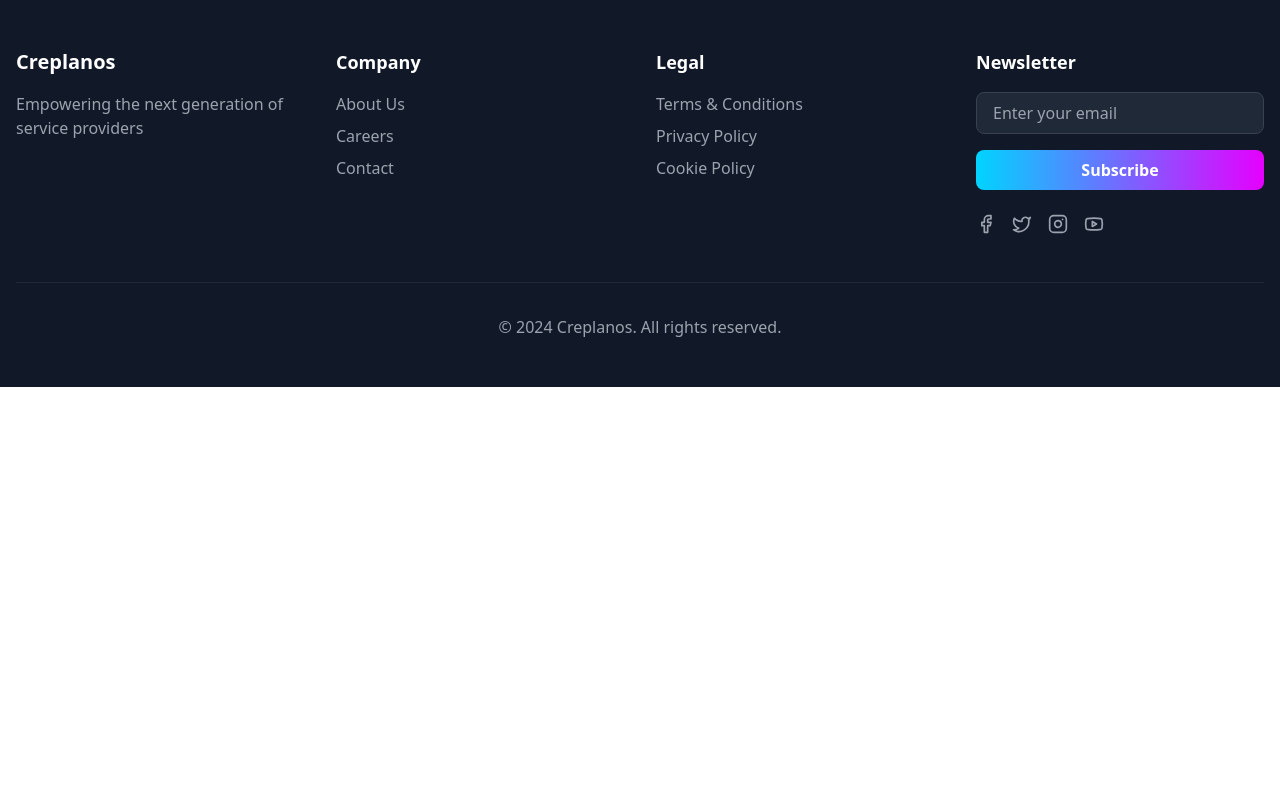
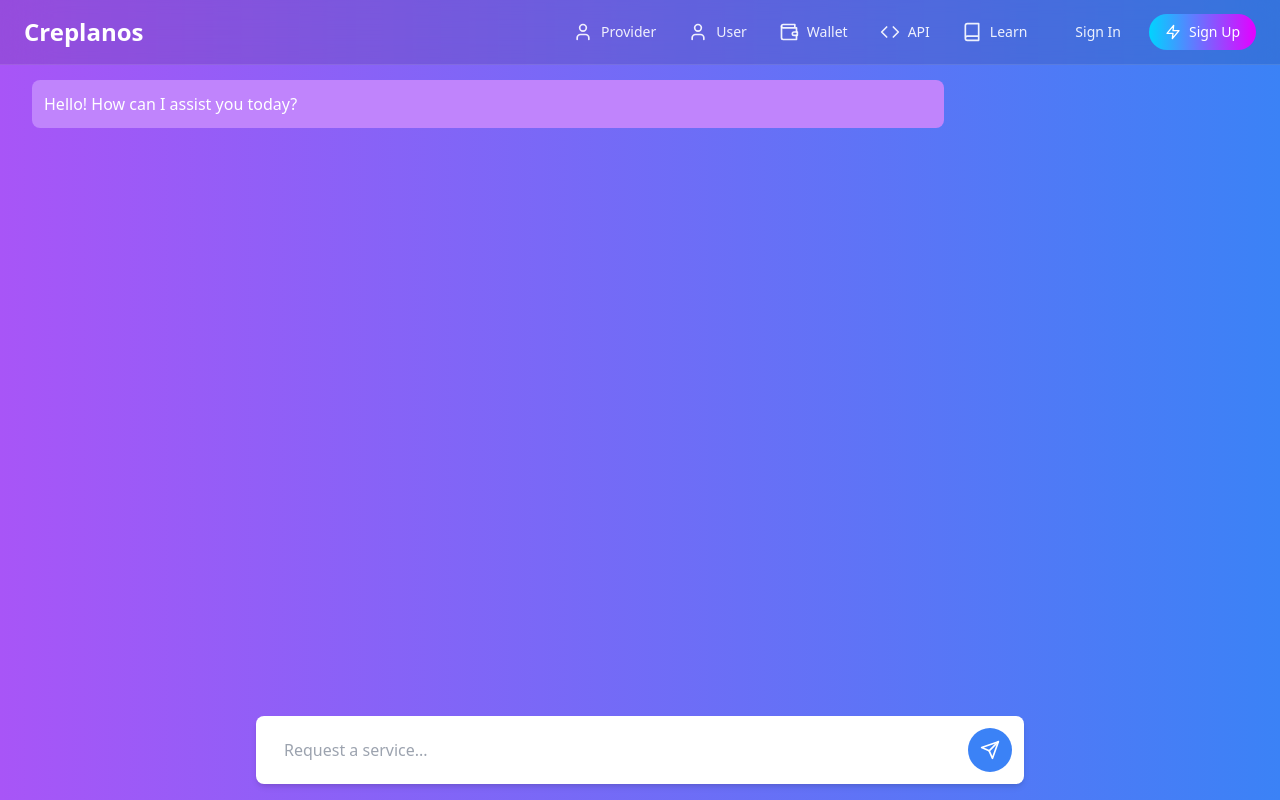
Before and after one commit to GranularX/creplanos_fire, a React (Vite) app: page /chat in a window 1280 px wide. Shown: the top 800 px of the page. Built offline with nearby package versions, Linux system fonts and the light colour scheme.

Commit message:
feat: added chat interface

```diff
--- a/src/App.tsx
+++ b/src/App.tsx
@@ -11,6 +11,7 @@ import { Layout } from './components/Layout';
 import { ServiceProviderProfile } from './components/profile/ServiceProviderProfile';
 import { UserProfile } from './components/profile/UserProfile';
 import { WalletPage } from './components/wallet/WalletPage';
+import ChatInterface from './components/ChatInterface';
 
 function App() {
   return (
@@ -21,6 +22,7 @@ function App() {
             <>
               <Hero />
               <Features />
+              {/* <ChatInterface /> Added ChatInterface component */}
             </>
           } />
           <Route path="signin" element={<SignIn />} />
@@ -30,6 +32,7 @@ function App() {
           <Route path='api' element={<API/>}/>
           <Route path='learn' element={<Learn/>}/>
           <Route path="wallet" element={<WalletPage />} />
+          <Route path='chat' element={<ChatInterface/>}/>
         </Route>
       </Routes>
       <Footer />
--- /dev/null
+++ b/src/components/ChatInterface.tsx
@@ -0,0 +1,49 @@
+import React, { useState } from 'react';
+import { Send } from 'lucide-react';
+import { BrowserRouter, Routes, Route, useNavigate } from 'react-router-dom';
+
+const ChatInterface = () => {
+  const [messages, setMessages] = useState([
+    { text: "Hello! How can I assist you today?", sender: "bot" }
+  ]);
+  const [input, setInput] = useState("");
+
+  const handleSendMessage = () => {
+    if (input.trim() === "") return;
+
+    const newMessages = [...messages, { text: input, sender: "user" }];
+    setMessages(newMessages);
+    setInput("");
+
+    // Simulating AI response
+    setTimeout(() => {
+      setMessages([...newMessages, { text: "I will find a service for you!", sender: "bot" }]);
+    }, 1000);
+  };
+
+  return (
+    <div className="w-full h-screen bg-gradient-to-r from-purple-500 to-blue-500 flex flex-col justify-between p-4 pt-16"> {/* Added pt-16 to prevent obstruction by navbar */}
+      <div className="flex-1 overflow-y-auto p-4 space-y-4">
+        {messages.map((msg, index) => (
+          <div key={index} className={`max-w-[75%] p-3 rounded-lg text-white ${msg.sender === "user" ? "bg-blue-400 ml-auto" : "bg-purple-400"}`}>
+            {msg.text}
+          </div>
+        ))}
+      </div>
+      <div className="flex p-3 bg-white rounded-lg shadow-md w-full max-w-3xl mx-auto">
+        <input
+          type="text"
+          value={input}
+          onChange={(e) => setInput(e.target.value)}
+          className="flex-1 px-4 py-2 outline-none border-none rounded-lg"
+          placeholder="Request a service..."
+        />
+        <button onClick={handleSendMessage} className="ml-3 p-3 bg-blue-500 rounded-full text-white flex items-center justify-center">
+          <Send size={20} />
+        </button>
+      </div>
+    </div>
+  );
+};
+
+export default ChatInterface;
--- a/src/components/Hero.tsx
+++ b/src/components/Hero.tsx
@@ -3,8 +3,10 @@ import { useRotatingText } from '../hooks/useRotatingText';
 import { Search } from './Search';
 import { Button } from './Button';
 import { Sparkles, Zap } from 'lucide-react';
+import { useNavigate } from 'react-router-dom';
 
 export function Hero() {
+  const navigate = useNavigate();
   const rotatingWord = useRotatingText(['timely', 'qualitatively', 'quickly', 'affordably']);
 
   return (
@@ -56,12 +58,12 @@ export function Hero() {
           powered by cutting-edge technology.
         </p>
 
-        <Search />
+        {/* <Search /> */}
 
         <div className="flex flex-col sm:flex-row gap-3 justify-center mt-8">
-          <Button variant="primary">
+          <Button variant="primary" onClick={() => navigate('/chat')}>
             <Zap className="w-5 h-5 mr-2" />
-            Find a Service
+            Use a Service
           </Button>
           <Button variant="secondary">Get Started</Button>
         </div>
--- a/src/components/wallet/WalletPage.tsx
+++ b/src/components/wallet/WalletPage.tsx
@@ -41,7 +41,7 @@ export function WalletPage() {
                 </div>
                 <p className="text-gray-300">This Month</p>
               </div>
-              <h4 className="text-2xl font-bold text-white mb-1">$4,589.00</h4>
+              <h4 className="text-2xl font-bold text-white mb-1">crb4,589.00</h4>
               <p className="text-green-400 text-sm">+12.5% from last month</p>
             </div>
 
@@ -52,7 +52,7 @@ export function WalletPage() {
                 </div>
                 <p className="text-gray-300">Pending</p>
               </div>
-              <h4 className="text-2xl font-bold text-white mb-1">$958.00</h4>
+              <h4 className="text-2xl font-bold text-white mb-1">crb958.00</h4>
               <p className="text-red-400 text-sm">3 pending payments</p>
             </div>
           </div>
```
